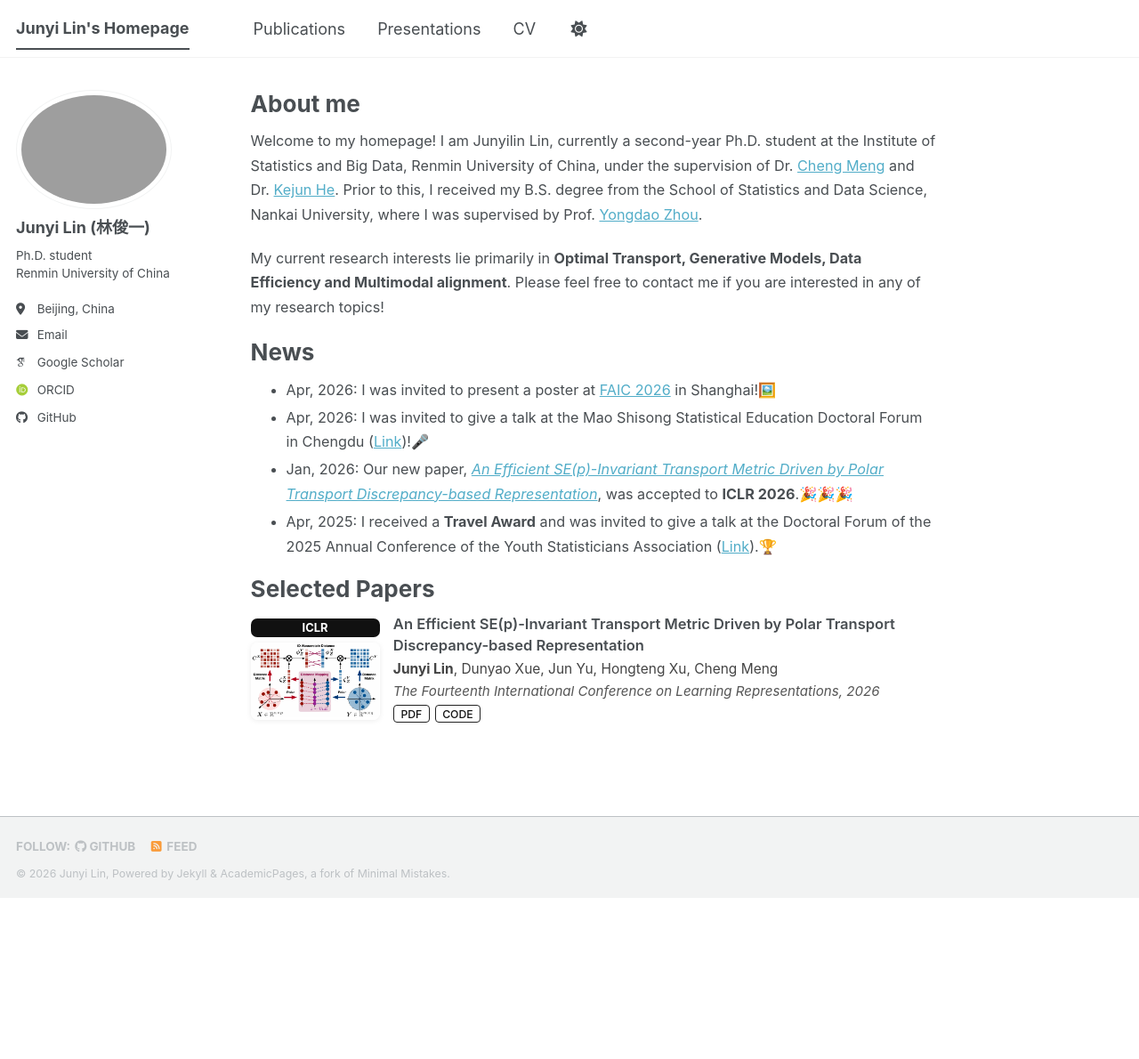
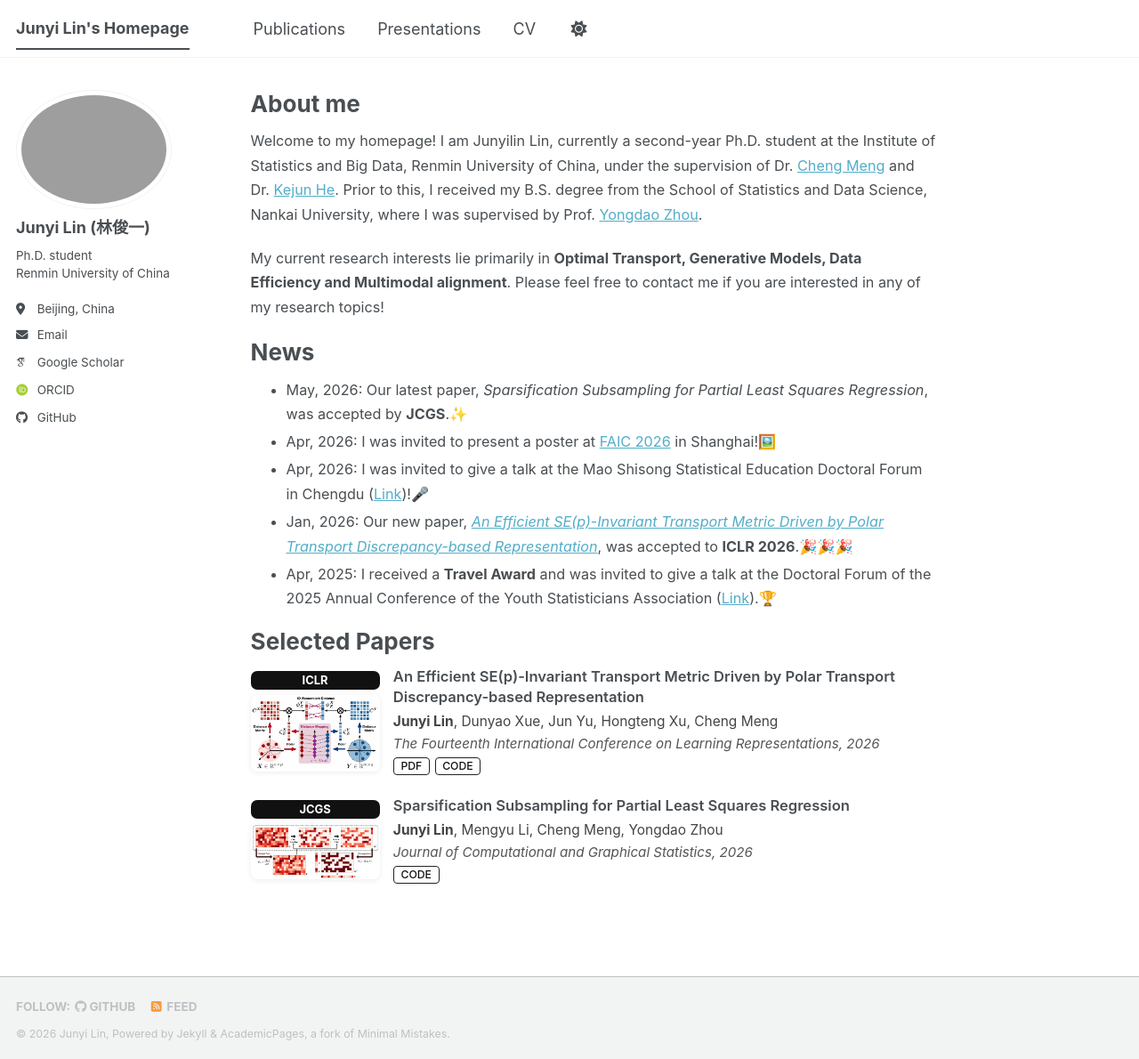
Before and after one commit to junyilin559/junyilin559.github.io, a Jekyll site: the page built from _pages/about.md, in a window 1280 px wide and 1190 px high. Shown: the whole window at 89% size. Built offline with Jekyll 4.4.1, drawn with Linux system fonts in a browser that asks for light colours; some web fonts are replaced; a script bundle is joined from its source files by our own code; library files that are not in the unit come from our copies.

Commit message:
Update 260607

```diff
--- a/_pages/about.md
+++ b/_pages/about.md
@@ -13,6 +13,7 @@ My current research interests lie primarily in **Optimal Transport, Generative M
 
 News
 ======
+- May, 2026: Our latest paper, *Sparsification Subsampling for Partial Least Squares Regression*, was accepted by **JCGS**.✨
 - Apr, 2026: I was invited to present a poster at [FAIC 2026](https://faic.cc/poster.html) in Shanghai!🖼️
 - Apr, 2026: I was invited to give a talk at the Mao Shisong Statistical Education Doctoral Forum in Chengdu ([Link](https://mp.weixin.qq.com/s/w0PHHcH5y8f9DMjsoJH68g))!🎤
 - Jan, 2026: Our new paper, [*An Efficient SE(p)-Invariant Transport Metric Driven by Polar Transport Discrepancy-based Representation*](https://openreview.net/forum?id=oyxExc7TEl), was accepted to **ICLR 2026**.🎉🎉🎉
```
Also changed, not shown: _publications/Spar-PLS.md (+4 -4 lines).
